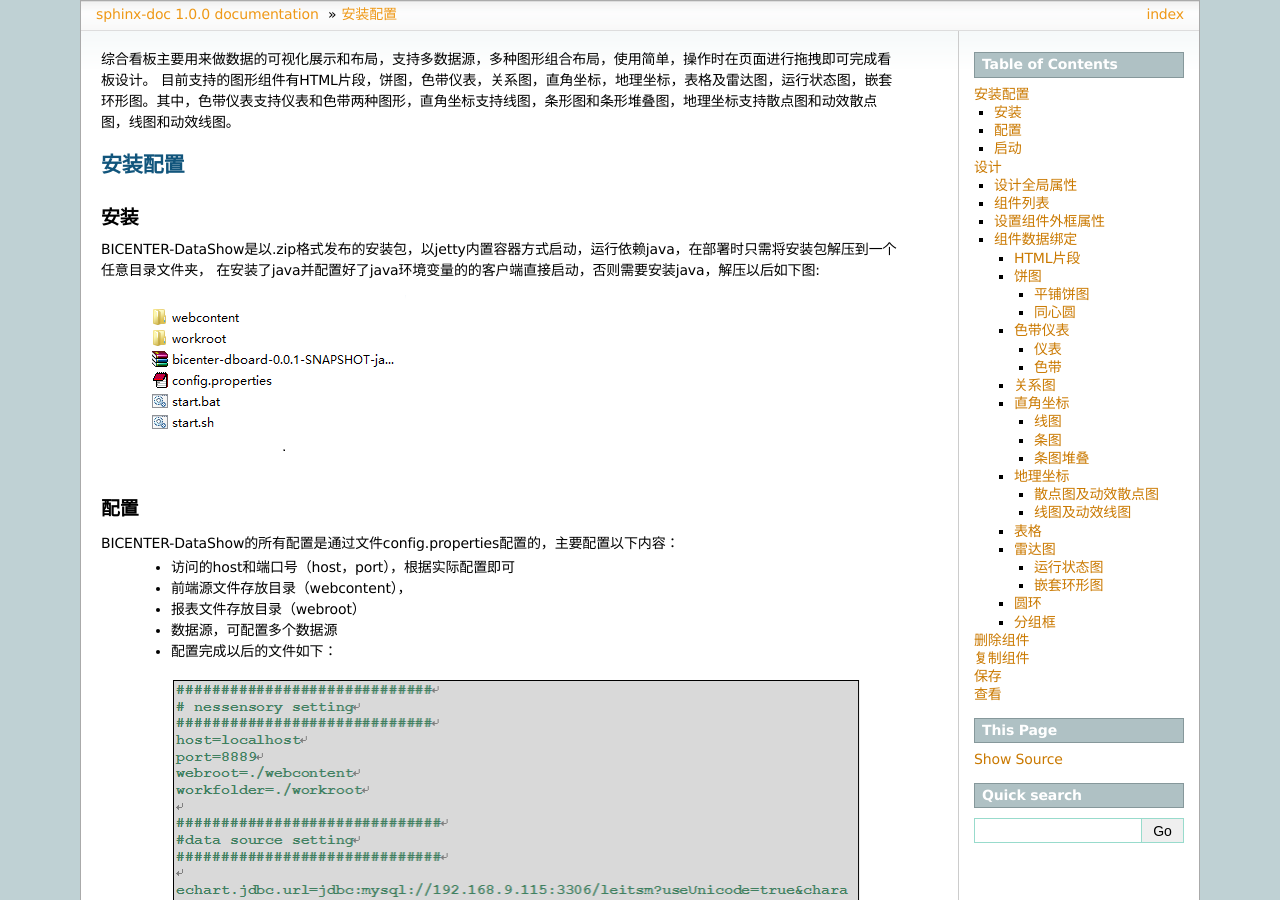
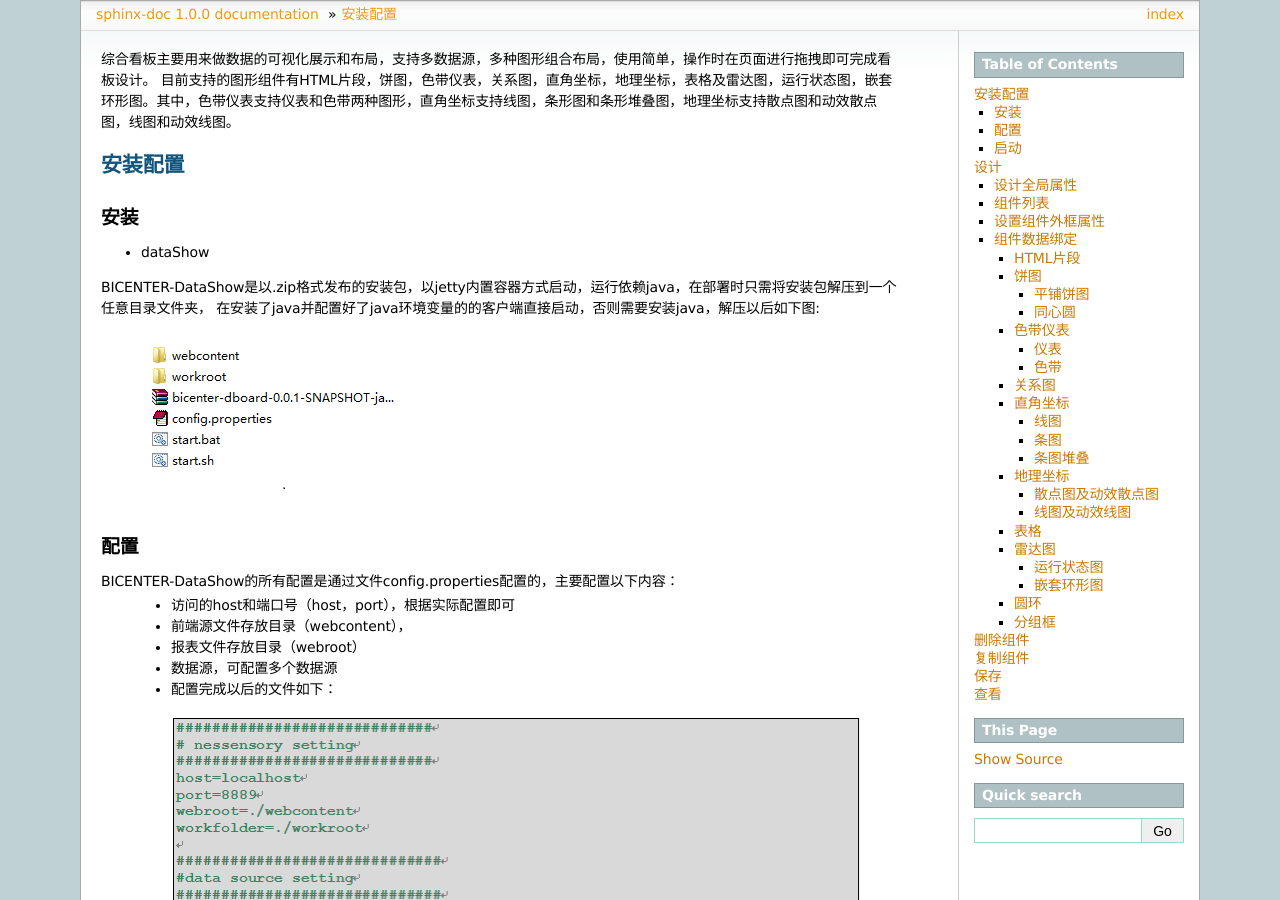
Before and after one commit to bicenter2019/bicenter-doc, a Sphinx documentation site: the page built from source/datashow_help.rst, in a window 1280 px wide and 900 px high. Built offline with Sphinx 7.4.7, drawn with Linux system fonts in a browser that asks for light colours.

Commit message:
Add files via upload

```diff
--- a/source/datashow_help.rst
+++ b/source/datashow_help.rst
@@ -8,6 +8,7 @@
 安装
 --------------
 
+* :ref:`dataShow`
 
 BICENTER-DataShow是以.zip格式发布的安装包，以jetty内置容器方式启动，运行依赖java，在部署时只需将安装包解压到一个任意目录文件夹，
 在安装了java并配置好了java环境变量的的客户端直接启动，否则需要安装java，解压以后如下图:
```
